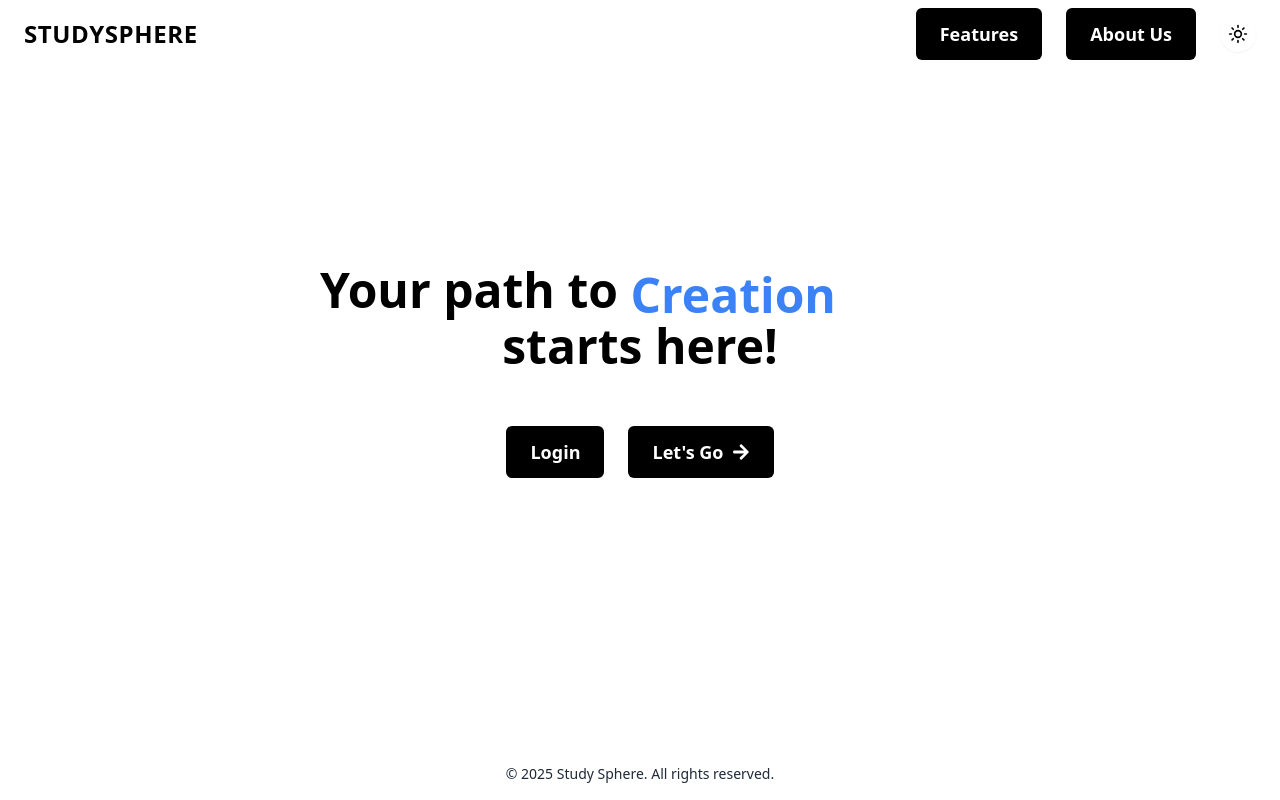
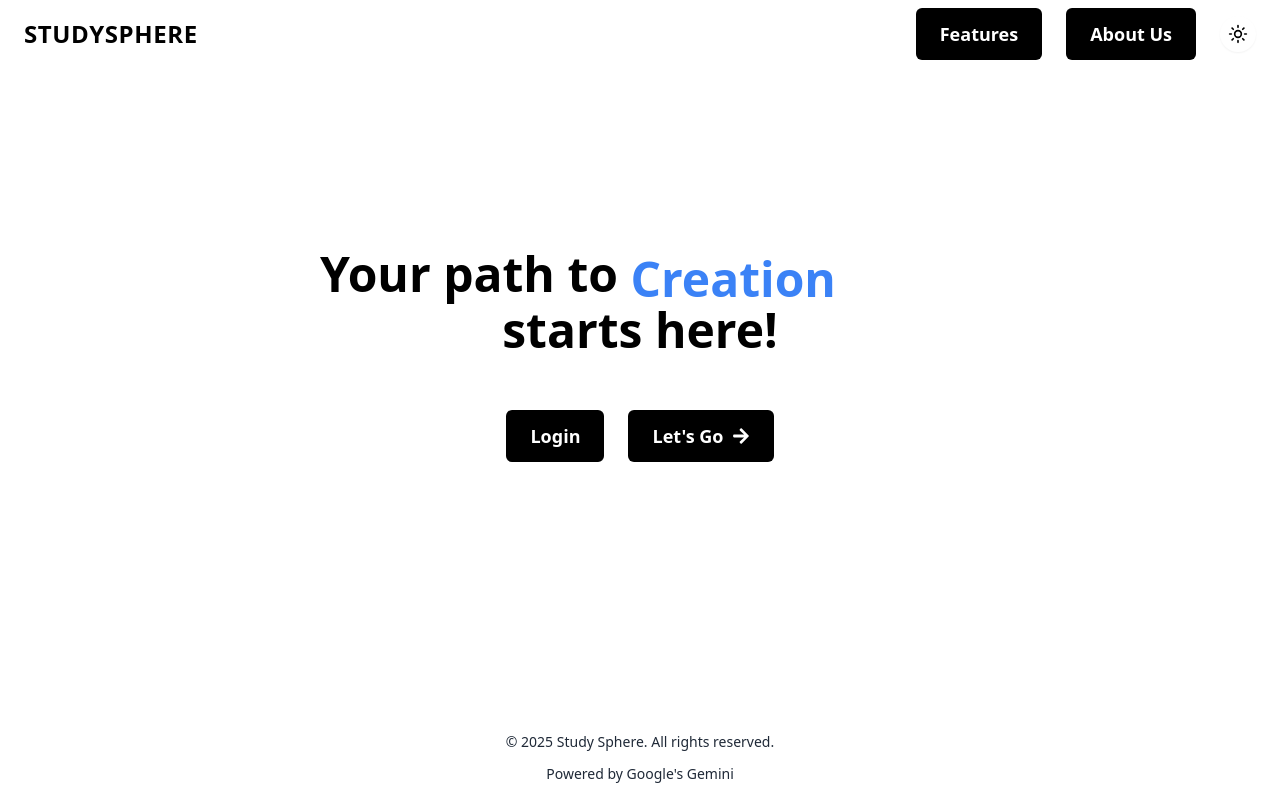
Before and after one commit to SushilJadhav04/StudySphere, a React (Vite) app in the folder frontend/: page / in a window 1280 px wide. Built offline with nearby package versions, Linux system fonts and the light colour scheme.

Commit message:
Update Footer.jsx

```diff
--- a/frontend/src/components/layout/Footer.jsx
+++ b/frontend/src/components/layout/Footer.jsx
@@ -8,6 +8,9 @@ const Footer = () => {
           <p className="text-center text-sm text-gray-800 dark:text-gray-200">
             &copy; {new Date().getFullYear()} Study Sphere. All rights reserved.
           </p>
+          <p className="text-center text-sm text-gray-800 dark:text-gray-200">
+          Powered by Google's Gemini
+          </p>
 
         </div>
       </div>
```
